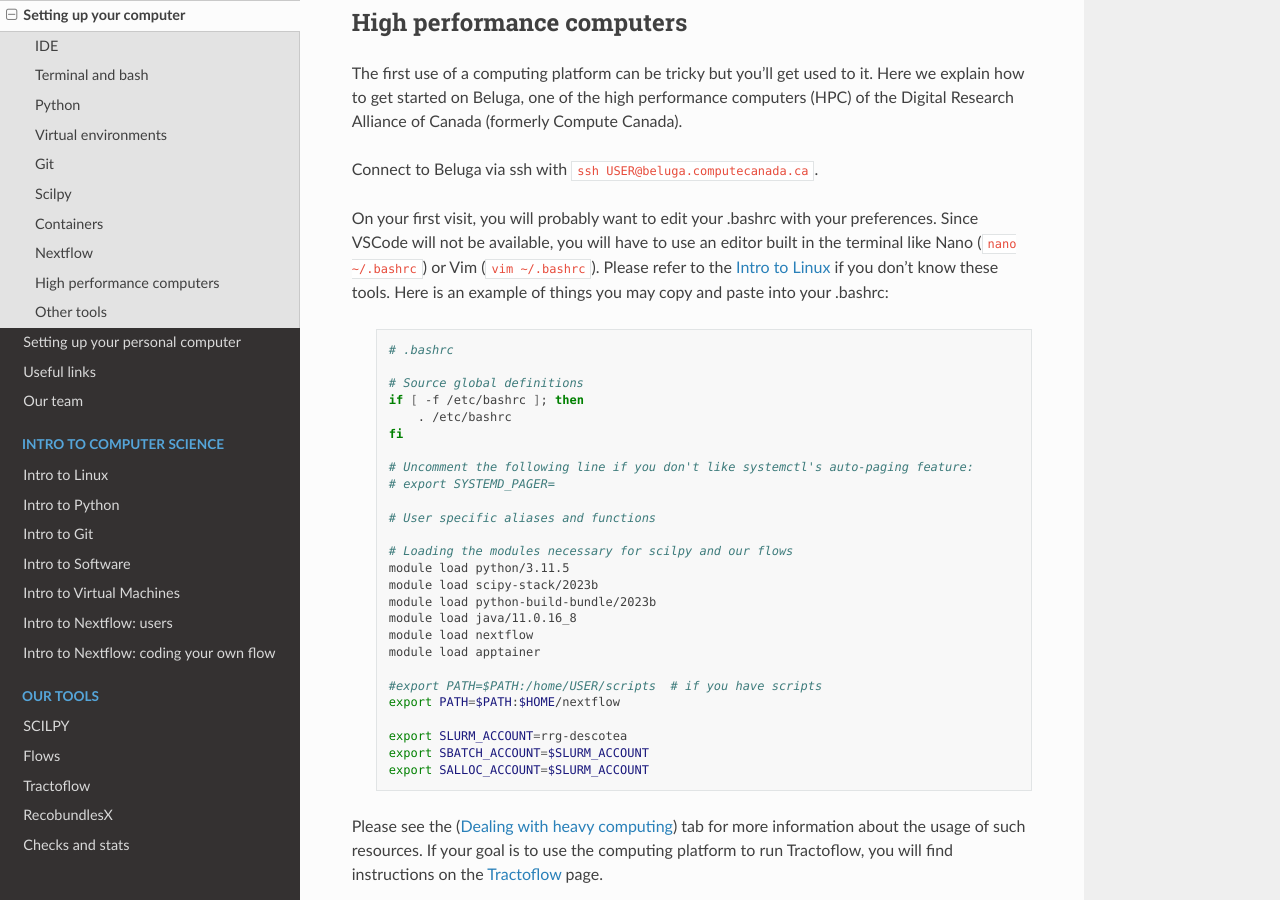
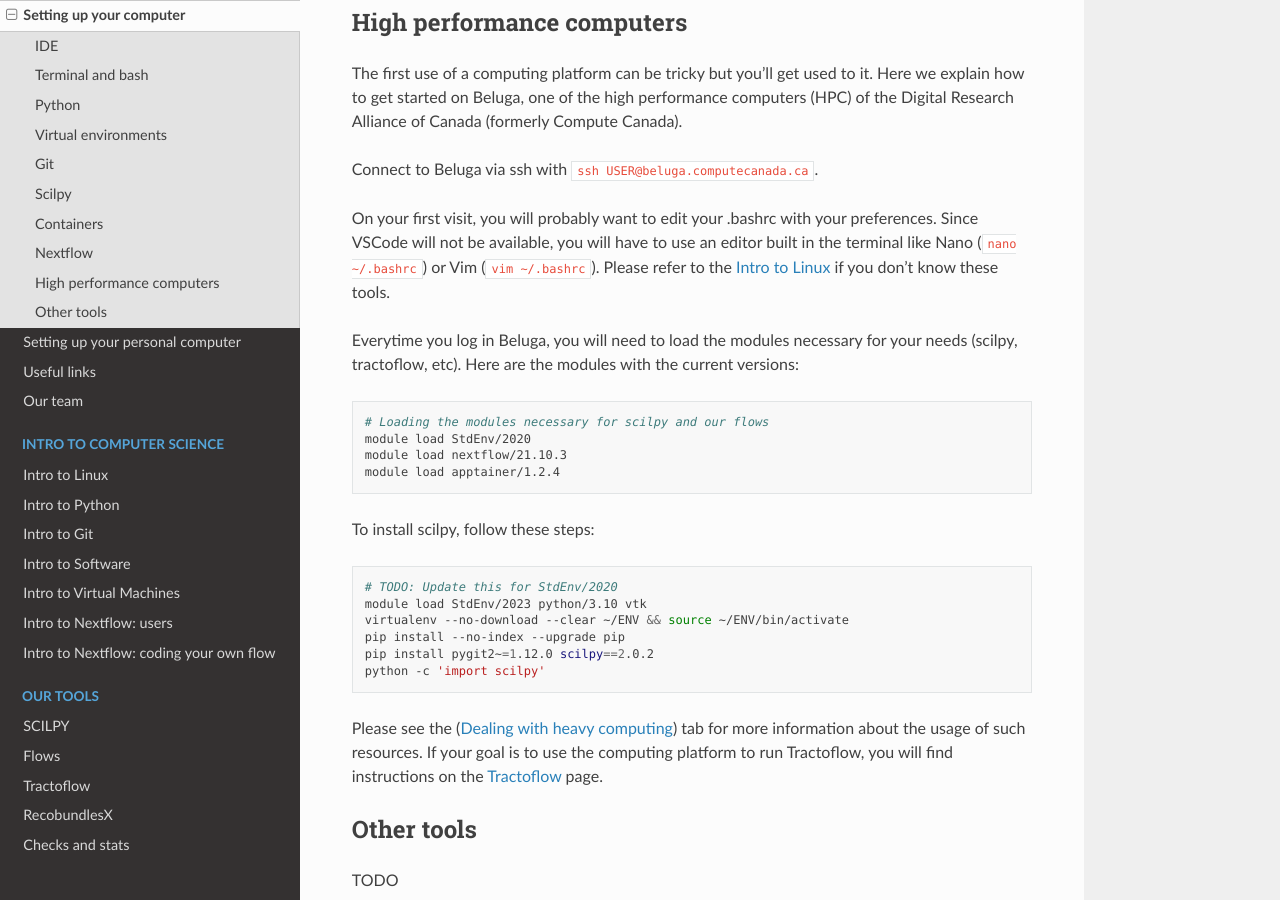
Before and after one commit to scilus/scil-documentation, a Sphinx documentation site: the page built from source/arriving/setup_computer.rst, in a window 1280 px wide and 900 px high, scrolled down 4049 px. Built offline with Sphinx 7.4.7 and the Read the Docs theme 2.0.0, drawn with Linux system fonts in a browser that asks for light colours.

Commit message:
Update modules

```diff
--- a/source/arriving/setup_computer.rst
+++ b/source/arriving/setup_computer.rst
@@ -164,37 +164,27 @@
 
 Connect to Beluga via ssh with :bash:`ssh USER@beluga.computecanada.ca`.
 
-On your first visit, you will probably want to edit your .bashrc with your preferences. Since VSCode will not be available, you will have to use an editor built in the terminal like Nano (:bash:`nano ~/.bashrc`) or Vim (:bash:`vim ~/.bashrc`). Please refer to the :ref:`ref_linux` if you don't know these tools. Here is an example of things you may copy and paste into your .bashrc:
+On your first visit, you will probably want to edit your .bashrc with your preferences. Since VSCode will not be available, you will have to use an editor built in the terminal like Nano (:bash:`nano ~/.bashrc`) or Vim (:bash:`vim ~/.bashrc`). Please refer to the :ref:`ref_linux` if you don't know these tools.
 
-    .. code-block:: bash
+Everytime you log in Beluga, you will need to load the modules necessary for your needs (scilpy, tractoflow, etc). Here are the modules with the current versions:
 
-        # .bashrc
+.. code-block:: bash
 
-        # Source global definitions
-        if [ -f /etc/bashrc ]; then
-            . /etc/bashrc
-        fi
+    # Loading the modules necessary for scilpy and our flows
+    module load StdEnv/2020
+    module load nextflow/21.10.3
+    module load apptainer/1.2.4
 
-        # Uncomment the following line if you don't like systemctl's auto-paging feature:
-        # export SYSTEMD_PAGER=
+To install scilpy, follow these steps:
 
-        # User specific aliases and functions
+.. code-block:: bash
 
-        # Loading the modules necessary for scilpy and our flows
-        module load python/3.11.5
-        module load scipy-stack/2023b
-        module load python-build-bundle/2023b
-        module load java/11.0.16_8
-        module load nextflow
-        module load apptainer
-
-        #export PATH=$PATH:/home/USER/scripts  # if you have scripts
-        export PATH=$PATH:$HOME/nextflow
-
-        export SLURM_ACCOUNT=rrg-descotea
-        export SBATCH_ACCOUNT=$SLURM_ACCOUNT
-        export SALLOC_ACCOUNT=$SLURM_ACCOUNT
-
+    # TODO: Update this for StdEnv/2020
+    module load StdEnv/2023 python/3.10 vtk
+    virtualenv --no-download --clear ~/ENV && source ~/ENV/bin/activate
+    pip install --no-index --upgrade pip
+    pip install pygit2~=1.12.0 scilpy==2.0.2
+    python -c 'import scilpy'
 
 Please see the (:ref:`ref_heavy_computing`) tab for more information about the usage of such resources. If your goal is to use the computing platform to run Tractoflow, you will find instructions on the :ref:`ref_tractoflow` page.
 
```
